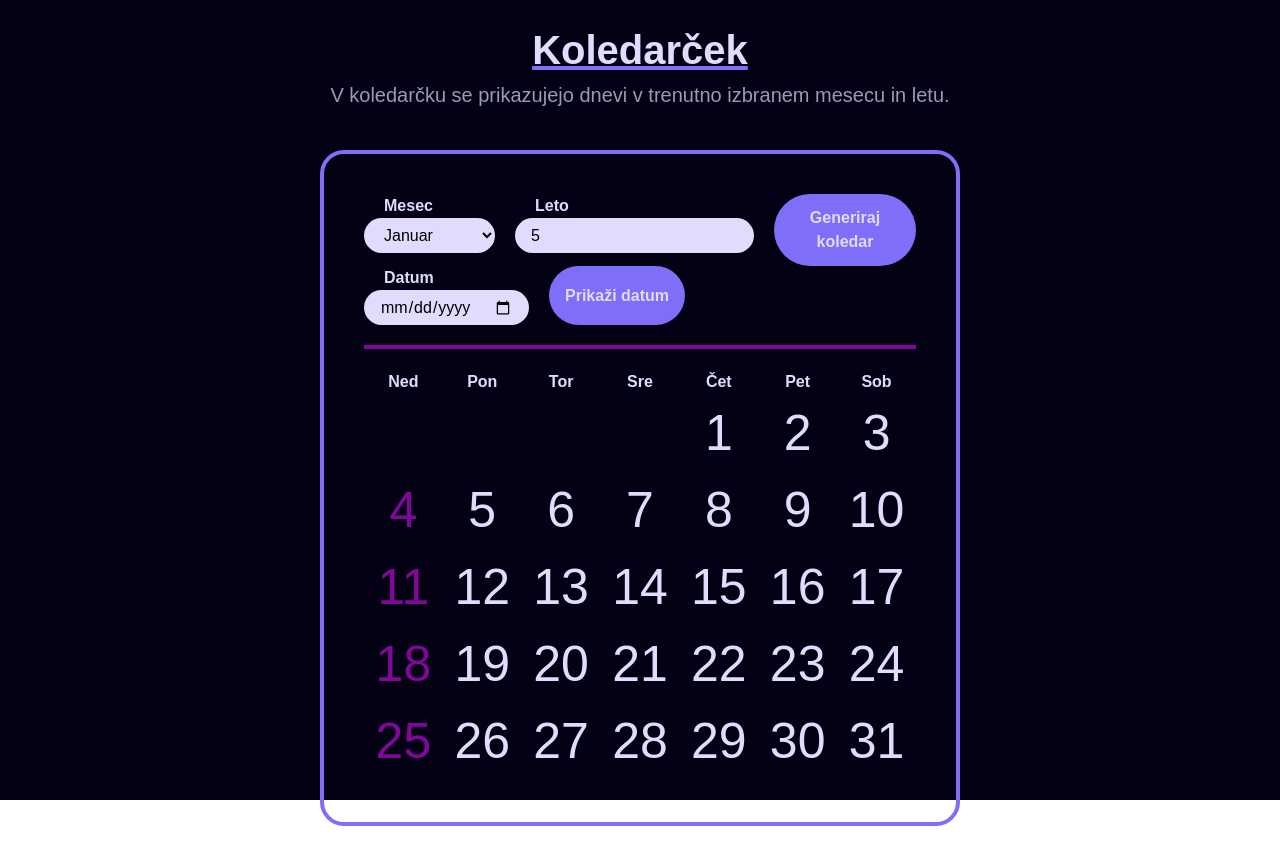
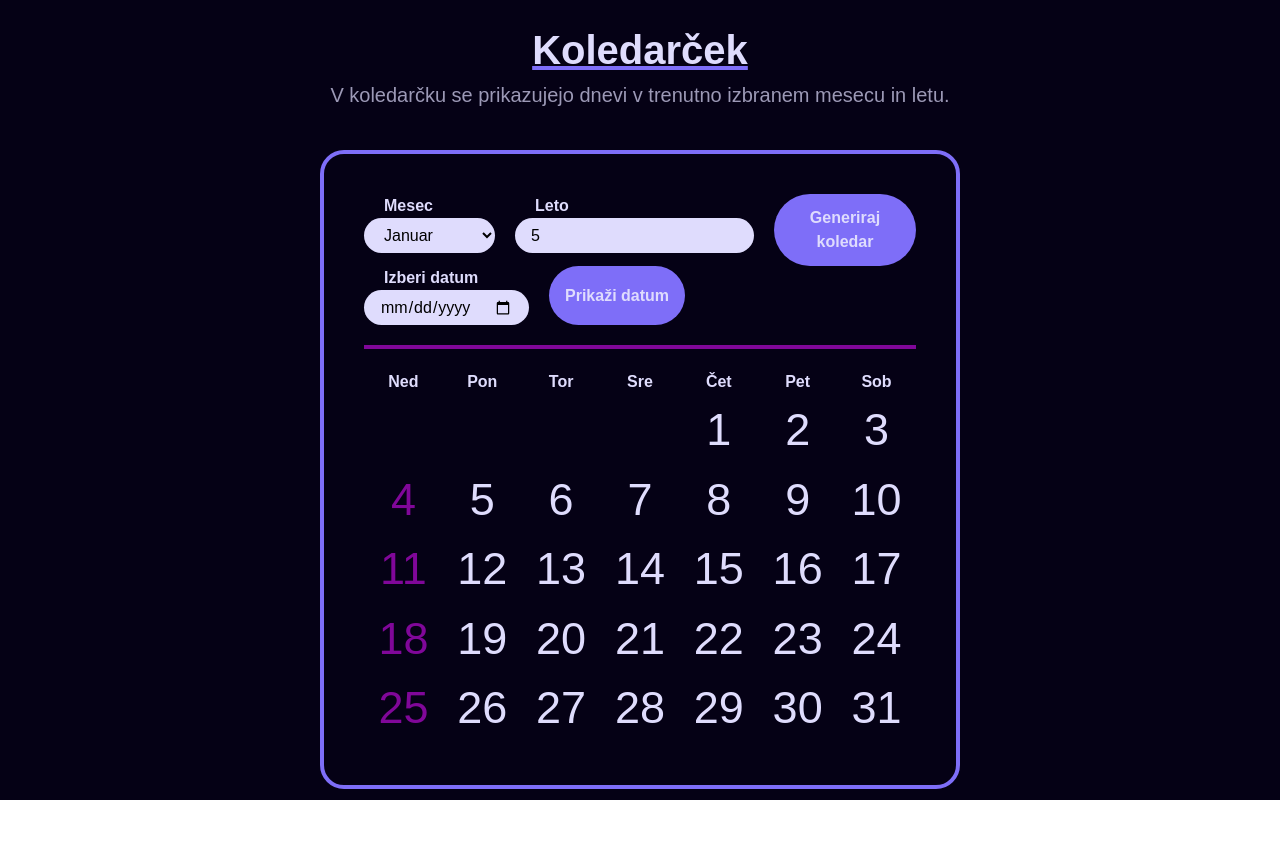
Before and after one commit to TasTyy/Koledarcek, a React (Vite) app: page / in a window 1280 px wide. Both pictures are taken after typing "5" into the empty fields and a click on the button "Generiraj koledar". After the commit the page ends 809 px from the top, so only its background shows below. Built offline with nearby package versions, Linux system fonts and the light colour scheme.

Commit message:
Last corrections.

```diff
--- a/src/components/Calendar.tsx
+++ b/src/components/Calendar.tsx
@@ -1,4 +1,4 @@
-import { ChangeEvent, FormEvent, useState } from "react";
+import { FormEvent, useState } from "react";
 import Input from "./Input";
 import ComboBox from "./ComboBox";
 import { CalendarCell, generateCalendar } from "../utils/calendarUtils";
@@ -25,13 +25,6 @@ function Calendar() {
   const [month, setMonth] = useState("");
   const [error, setError] = useState(false);
   const [calendar, setCalendar] = useState<CalendarCell[][]>([]);
-
-  const handleYearChange = (e: ChangeEvent<HTMLInputElement>) =>
-    setYear(e.target.value);
-
-  const handleMonthChange = (e: ChangeEvent<HTMLSelectElement>) => {
-    setMonth(e.target.value);
-  };
 
   const handleSubmit = (e: FormEvent<HTMLFormElement>) => {
     e.preventDefault();
@@ -65,7 +58,7 @@ function Calendar() {
           <ComboBox
             value={month}
             label="Mesec"
-            onChange={handleMonthChange}
+            onChange={(e) => setMonth(e.target.value)}
             months={months}
           />
           <Input
@@ -74,7 +67,7 @@ function Calendar() {
             value={year}
             name="year"
             error={error}
-            onChange={handleYearChange}
+            onChange={(e) => setYear(e.target.value)}
             placeholder="Vpiši leto"
           />
           <button
@@ -86,13 +79,13 @@ function Calendar() {
         </form>
         <form onSubmit={handleDateSubmit} className="flex flex-row gap-5">
           <Input
-            label="Datum"
+            label="Izberi datum"
             type="date"
             value={inputDate}
             name="inputDate"
             error={error}
             onChange={(e) => setInputDate(e.target.value)}
-            placeholder="Lmao dab"
+            placeholder=""
           />
           <button
             type="submit"
@@ -116,7 +109,7 @@ function Calendar() {
                 <th>Sob</th>
               </tr>
             </thead>
-            <tbody className="text-[50px] text-center">
+            <tbody className="text-[45px] text-center">
               {calendar.map((row, rowIndex) => (
                 <tr key={rowIndex}>
                   {row.map((cell, columnIndex) => {
```
